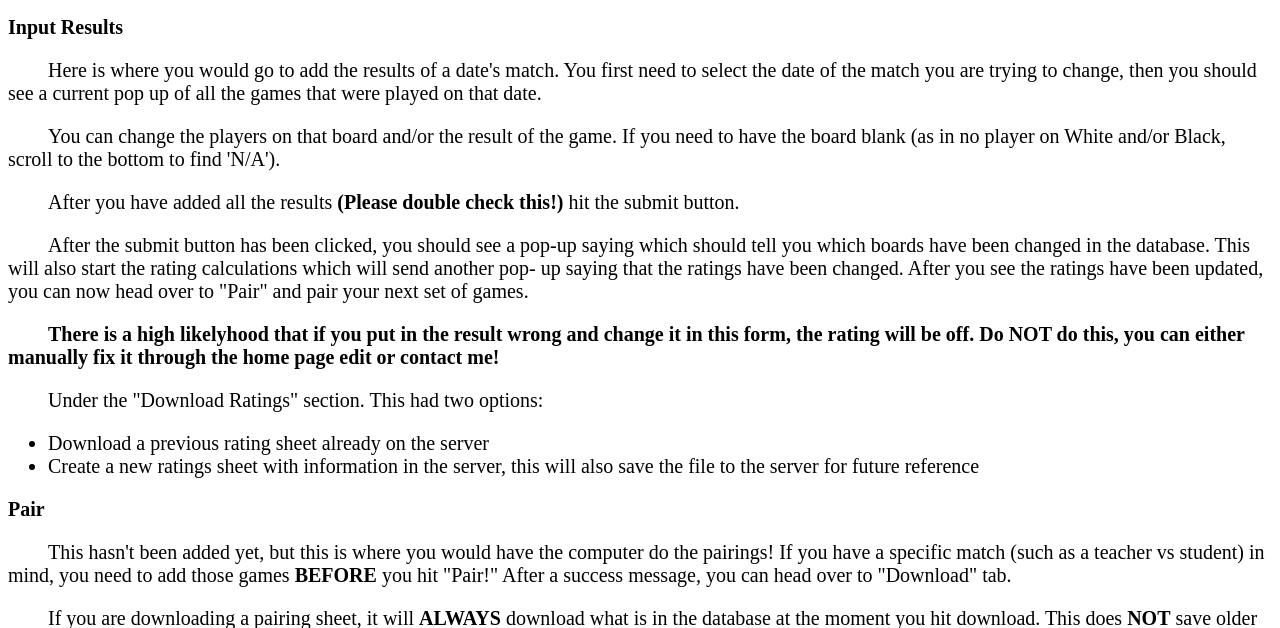
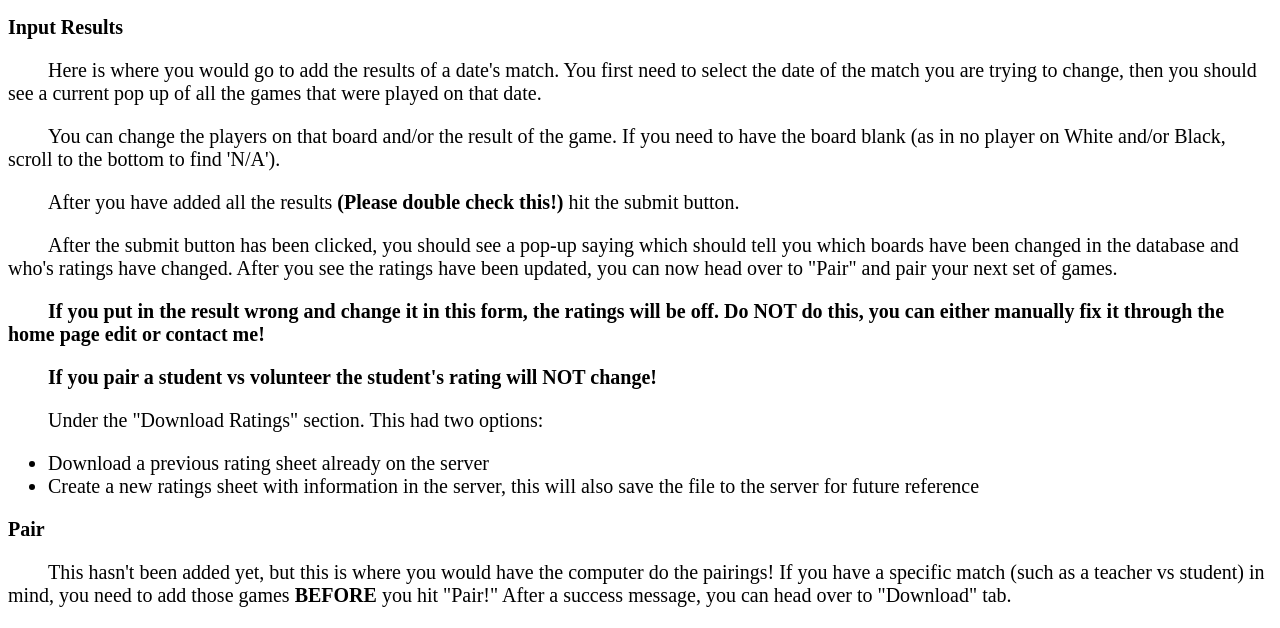
Before and after one commit to MakennaWorley/chess-website, a Django app: page /help/ in a window 1280 px wide. Shown: the part 535-1163 px from the top of the page. Run offline with Django 5.2, Linux system fonts and the light colour scheme; the visitor is signed in with stand-in values (Sample User, id 1).

Commit message:
Created api/get_ratings_sheet

```diff
--- a/chess/templates/chess/help.html
+++ b/chess/templates/chess/help.html
@@ -27,11 +27,11 @@
                 the board blank (as in no player on White and/or Black, scroll to the bottom to find 'N/A').</p>
             <p class="indent">After you have added all the results <strong>(Please double check this!)</strong> hit the submit button.</p>
             <p class="indent">After the submit button has been clicked, you should see a pop-up saying which should tell you which
-                boards have been changed in the database. This will also start the rating calculations which will send another pop-
-                up saying that the ratings have been changed. After you see the ratings have been updated, you can now head over to
-                "Pair" and pair your next set of games.</p>
-            <p class="indent"><strong>There is a high likelyhood that if you put in the result wrong and change it in this form, the
-                rating will be off. Do NOT do this, you can either manually fix it through the home page edit or contact me!</strong></p>
+                boards have been changed in the database and who's ratings have changed. After you see the ratings have been updated,
+                you can now head over to "Pair" and pair your next set of games.</p>
+            <p class="indent"><strong>If you put in the result wrong and change it in this form, the ratings will be off. Do NOT do this,
+                you can either manually fix it through the home page edit or contact me!</strong></p>
+            <p class="indent"><strong>If you pair a student vs volunteer the student's rating will NOT change!</strong></p>
             <p class="indent">Under the "Download Ratings" section. This had two options:
                 <ul>
                     <li>Download a previous rating sheet already on the server</li>
--- a/chess/urls.py
+++ b/chess/urls.py
@@ -3,7 +3,7 @@ from django.contrib.auth import views as auth_views
 from django.contrib.auth.decorators import login_required
 
 from .views import (login_view, signup_view,
-                    home_view, search_results, update_games,
+                    home_view, search_results, update_games, get_ratings_sheet,
                     manual_change_view,
                     input_results_view, get_players, save_games, download_ratings, download_existing_ratings_sheet,
                     pair_view, download_pairings,
@@ -15,6 +15,7 @@ urlpatterns = [
     path('logout/', auth_views.LogoutView.as_view(), name='logout'),
 
     path('home/', login_required(home_view), name='home'),
+        path('api/get_ratings_sheet', login_required(get_ratings_sheet), name='get_ratings_sheet'),
         path('update_games/', login_required(update_games), name='update_games'),
     path('manual_change/', login_required(manual_change_view), name='manual_change'),
     path('input_results/', login_required(input_results_view), name='input_results'),
--- a/chess/views.py
+++ b/chess/views.py
@@ -30,6 +30,26 @@ BOARDS = [
 
 RATINGS_HELPER = lambda rating, result, expected: round(rating + 32 * (result - expected))
 CALC_EXPECTED = lambda player_rating, opponent_rating: 1 / (1 + 10 ** ((opponent_rating - player_rating) / 400))
+
+
+def get_players(request):
+    players = Player.objects.filter(active_member=True, is_active=True).order_by('last_name', 'first_name')
+
+    players_data = [
+        {
+            "id": player.id,
+            "first_name": player.first_name,
+            "last_name": player.last_name
+        }
+        for player in players
+    ]
+
+    return JsonResponse({'players': players_data})
+
+
+def get_ratings_sheet(request):
+    players = Player.objects.filter(active_member=True, is_active=True, is_volunteer=False).order_by('-rating', '-grade', 'last_name', 'first_name')
+    return render(request, 'chess/ratings_sheet.html', {'players': players})
 
 
 
@@ -170,21 +190,6 @@ def input_results_view(request):
     return render(request, 'chess/input_results.html', context)
 
 
-def get_players(request):
-    players = Player.objects.filter(active_member=True, is_active=True).order_by('last_name', 'first_name')
-
-    players_data = [
-        {
-            "id": player.id,
-            "first_name": player.first_name,
-            "last_name": player.last_name
-        }
-        for player in players
-    ]
-
-    return JsonResponse({'players': players_data})
-
-
 def save_games(request):
     if request.method == 'POST':
         try:
@@ -321,24 +326,30 @@ def save_games(request):
                     black.append(details[1])
                     results.append(details[2])'''
 
-                    if details[2] == 'White':
-                        w_rating = RATINGS_HELPER(details[0].rating, 1,
-                                                  CALC_EXPECTED(details[0].rating, details[1].rating))
-                        b_rating = RATINGS_HELPER(details[1].rating, 0,
-                                                  CALC_EXPECTED(details[1].rating, details[0].rating))
-                    elif details[2] == 'Draw':
-                        w_rating = RATINGS_HELPER(details[0].rating, .5,
-                                                  CALC_EXPECTED(details[0].rating, details[1].rating))
-                        b_rating = RATINGS_HELPER(details[1].rating, .5,
-                                                  CALC_EXPECTED(details[1].rating, details[0].rating))
+                    if details[0] in Player.objects.filter(is_active=True, is_volunteer=True).all() or details[1] in Player.objects.filter(is_active=True, is_volunteer=True).all():
+                        print("Game has a volunteer playing")
+                        continue
+
                     else:
-                        w_rating = RATINGS_HELPER(details[0].rating, 0,
-                                                  CALC_EXPECTED(details[0].rating, details[1].rating))
-                        b_rating = RATINGS_HELPER(details[1].rating, 1,
-                                                  CALC_EXPECTED(details[1].rating, details[0].rating))
-                    # Add player's new rating
-                    Player.update_rating(details[0], w_rating, details[1], user)
-                    Player.update_rating(details[1], b_rating, details[0], user)
+                        if details[2] == 'White':
+                            w_rating = RATINGS_HELPER(details[0].rating, 1,
+                                                      CALC_EXPECTED(details[0].rating, details[1].rating))
+                            b_rating = RATINGS_HELPER(details[1].rating, 0,
+                                                      CALC_EXPECTED(details[1].rating, details[0].rating))
+                        elif details[2] == 'Draw':
+                            w_rating = RATINGS_HELPER(details[0].rating, .5,
+                                                      CALC_EXPECTED(details[0].rating, details[1].rating))
+                            b_rating = RATINGS_HELPER(details[1].rating, .5,
+                                                      CALC_EXPECTED(details[1].rating, details[0].rating))
+                        else:
+                            w_rating = RATINGS_HELPER(details[0].rating, 0,
+                                                      CALC_EXPECTED(details[0].rating, details[1].rating))
+                            b_rating = RATINGS_HELPER(details[1].rating, 1,
+                                                      CALC_EXPECTED(details[1].rating, details[0].rating))
+                        # Add player's new rating
+                        Player.update_rating(details[0], w_rating, details[1], user)
+                        Player.update_rating(details[1], b_rating, details[0], user)
+
                     players.append(f"{details[0].last_name}, {details[0].first_name}")
                     players.append(f"{details[1].last_name}, {details[1].first_name}")
 
```
Also changed, not shown: chess/templates/chess/home.html (+30 -17 lines), chess/templates/chess/ratings_sheet.html (added, +14 -0 lines).
